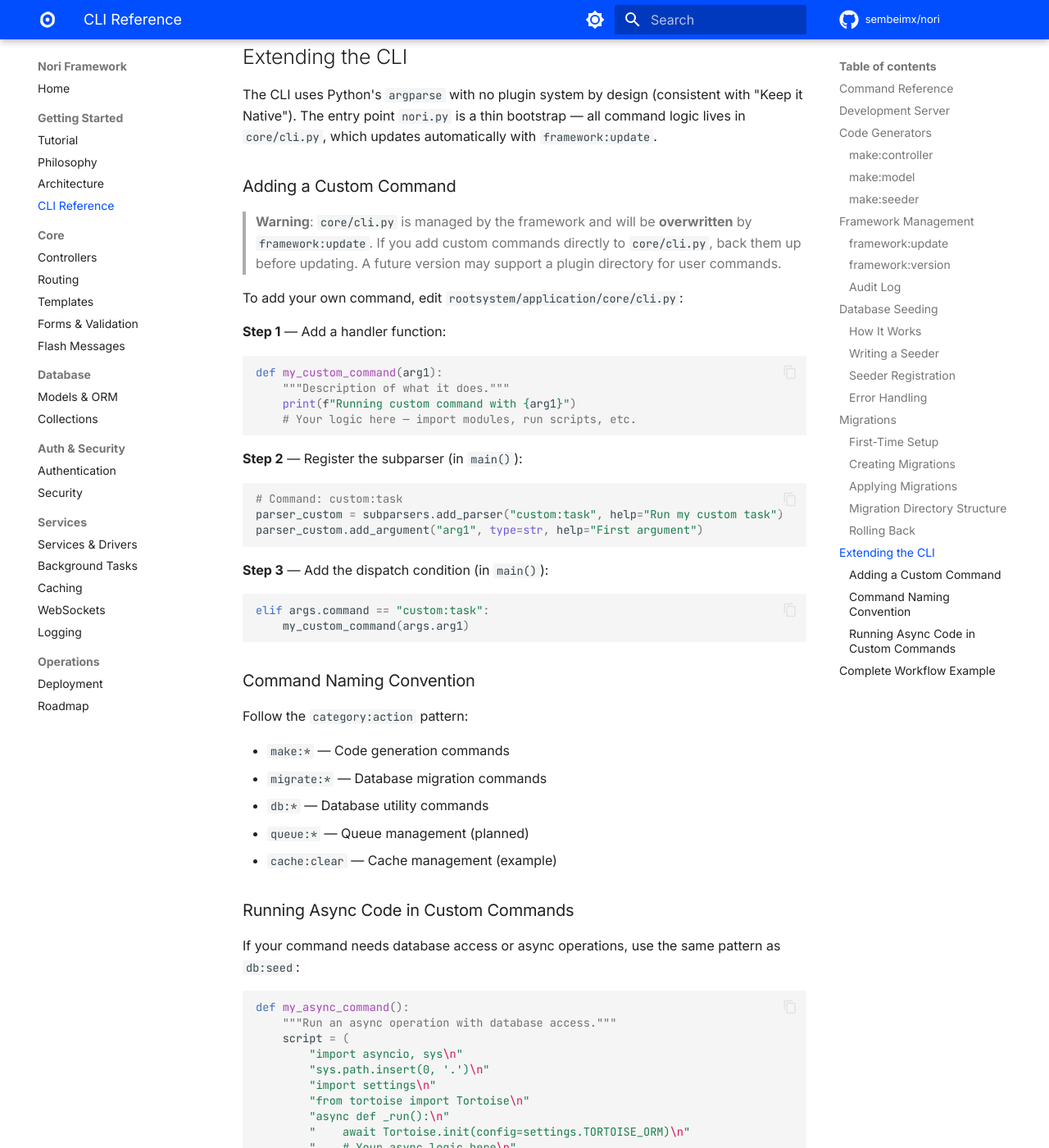
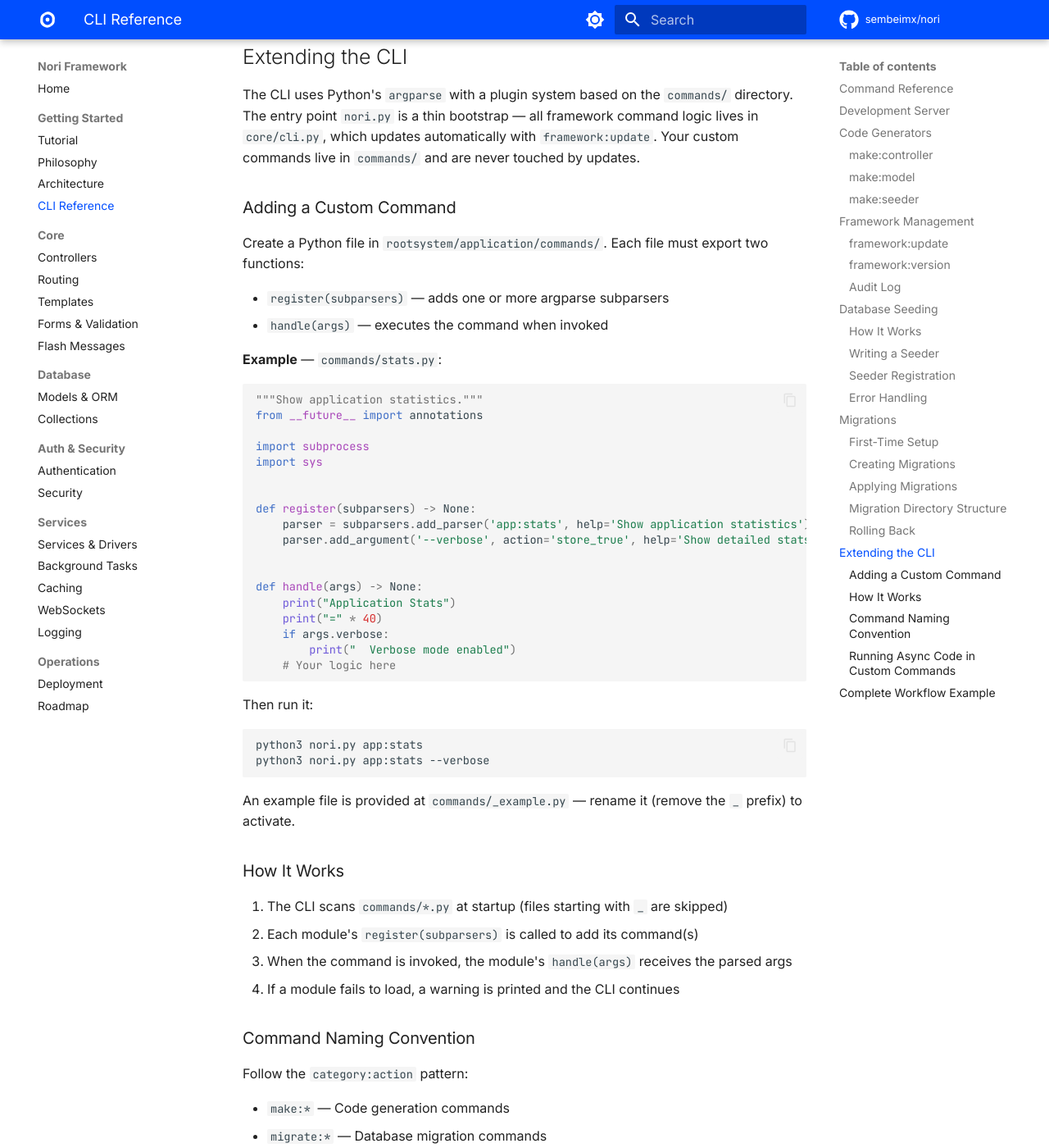
Before and after one commit to sembeimx/nori, an MkDocs documentation site: the page built from docs/cli.md, in a window 1280 px wide and 1400 px high, scrolled down 8987 px. Shown: the whole window at 82% size. Built offline with MkDocs 1.6.1 and Material for MkDocs 9.7.7, drawn with Linux system fonts in a browser that asks for light colours; comment, search, counter and statistics services are not loaded; the version menu is left out; some of the changed text lies outside the part shown.

Commit message:
feat: add CLI plugin system for user commands
User commands now live in commands/*.py and survive framework:update.
Each file exports register(subparsers) and handle(args). Files
prefixed with _ are skipped. An example is provided at
commands/_example.py.

This replaces the previous guidance to edit core/cli.py directly,
which was overwritten on every framework:update.

````diff
--- a/docs/cli.md
+++ b/docs/cli.md
@@ -386,37 +386,53 @@ python3 nori.py migrate:downgrade --delete                 # Roll back and delet
 
 ## Extending the CLI
 
-The CLI uses Python's `argparse` with no plugin system by design (consistent with "Keep it Native"). The entry point `nori.py` is a thin bootstrap — all command logic lives in `core/cli.py`, which updates automatically with `framework:update`.
+The CLI uses Python's `argparse` with a plugin system based on the `commands/` directory. The entry point `nori.py` is a thin bootstrap — all framework command logic lives in `core/cli.py`, which updates automatically with `framework:update`. Your custom commands live in `commands/` and are never touched by updates.
 
 ### Adding a Custom Command
 
-> **Warning**: `core/cli.py` is managed by the framework and will be **overwritten** by `framework:update`. If you add custom commands directly to `core/cli.py`, back them up before updating. A future version may support a plugin directory for user commands.
+Create a Python file in `rootsystem/application/commands/`. Each file must export two functions:
 
-To add your own command, edit `rootsystem/application/core/cli.py`:
+- `register(subparsers)` — adds one or more argparse subparsers
+- `handle(args)` — executes the command when invoked
 
-**Step 1** — Add a handler function:
+**Example** — `commands/stats.py`:
 
 ```python
-def my_custom_command(arg1):
-    """Description of what it does."""
-    print(f"Running custom command with {arg1}")
-    # Your logic here — import modules, run scripts, etc.
+"""Show application statistics."""
+from __future__ import annotations
+
+import subprocess
+import sys
+
+
+def register(subparsers) -> None:
+    parser = subparsers.add_parser('app:stats', help='Show application statistics')
+    parser.add_argument('--verbose', action='store_true', help='Show detailed stats')
+
+
+def handle(args) -> None:
+    print("Application Stats")
+    print("=" * 40)
+    if args.verbose:
+        print("  Verbose mode enabled")
+    # Your logic here
 ```
 
-**Step 2** — Register the subparser (in `main()`):
+Then run it:
 
-```python
-# Command: custom:task
-parser_custom = subparsers.add_parser("custom:task", help="Run my custom task")
-parser_custom.add_argument("arg1", type=str, help="First argument")
+```bash
+python3 nori.py app:stats
+python3 nori.py app:stats --verbose
 ```
 
-**Step 3** — Add the dispatch condition (in `main()`):
+An example file is provided at `commands/_example.py` — rename it (remove the `_` prefix) to activate.
 
-```python
-elif args.command == "custom:task":
-    my_custom_command(args.arg1)
-```
+### How It Works
+
+1. The CLI scans `commands/*.py` at startup (files starting with `_` are skipped)
+2. Each module's `register(subparsers)` is called to add its command(s)
+3. When the command is invoked, the module's `handle(args)` receives the parsed args
+4. If a module fails to load, a warning is printed and the CLI continues
 
 ### Command Naming Convention
 
@@ -425,16 +441,22 @@ Follow the `category:action` pattern:
 - `make:*` — Code generation commands
 - `migrate:*` — Database migration commands
 - `db:*` — Database utility commands
-- `queue:*` — Queue management (planned)
-- `cache:clear` — Cache management (example)
+- `queue:*` — Queue management
+- `app:*` — Application-specific commands (recommended for user commands)
 
 ### Running Async Code in Custom Commands
 
-If your command needs database access or async operations, use the same pattern as `db:seed`:
+If your command needs database access or async operations, use the subprocess pattern to get a dedicated Tortoise connection:
 
 ```python
-def my_async_command():
-    """Run an async operation with database access."""
+import subprocess
+import sys
+
+def register(subparsers) -> None:
+    subparsers.add_parser('app:count-users', help='Count all users')
+
+
+def handle(args) -> None:
     script = (
         "import asyncio, sys\n"
         "sys.path.insert(0, '.')\n"
@@ -442,14 +464,13 @@ def my_async_command():
         "from tortoise import Tortoise\n"
         "async def _run():\n"
         "    await Tortoise.init(config=settings.TORTOISE_ORM)\n"
-        "    # Your async logic here\n"
         "    from models.user import User\n"
         "    count = await User.all().count()\n"
         "    print(f'Total users: {count}')\n"
         "    await Tortoise.close_connections()\n"
         "asyncio.run(_run())\n"
     )
-    subprocess.run([sys.executable, '-c', script], cwd=_APP_DIR)
+    subprocess.run([sys.executable, '-c', script], cwd='.')
 ```
 
 This spawns a subprocess with its own Tortoise connection, keeping the CLI process lightweight.
````
Also changed, not shown: 3 other files.
